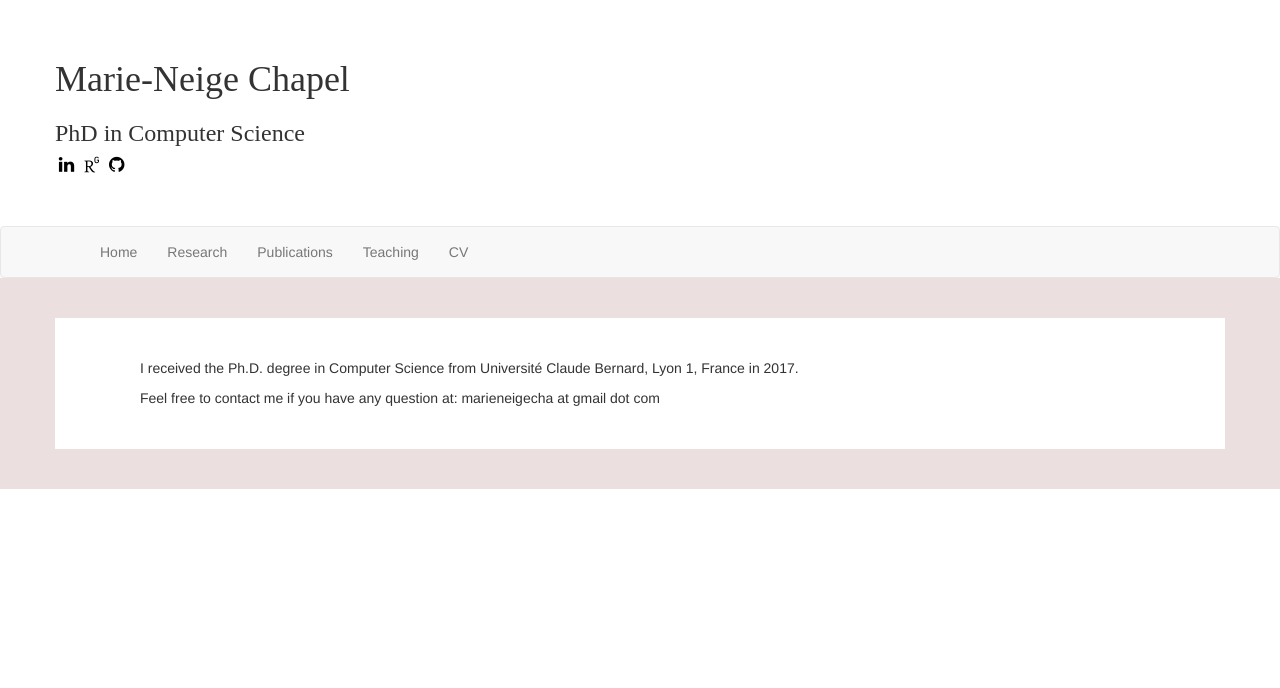
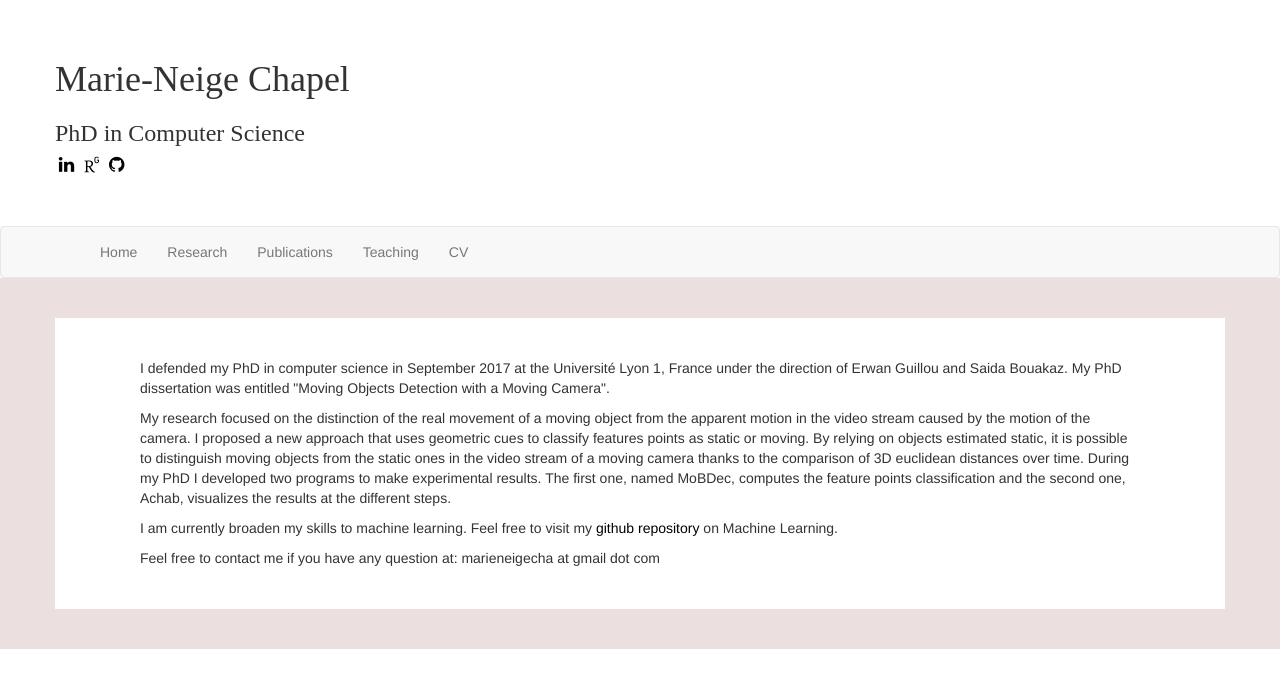
Before and after one commit to mnchapel/mnchapel.github.io, a Jekyll site: the page built from index.html, in a window 1280 px wide. Shown: the top 688 px of the page. Built offline with Jekyll 4.4.1, drawn with Linux system fonts in a browser that asks for light colours; some web fonts are replaced.

Commit message:
Update index.html

```diff
--- a/index.html
+++ b/index.html
@@ -4,6 +4,10 @@ title: Research
 permalink: /
 ---
 
-<p>I received the Ph.D. degree in Computer Science from Université Claude Bernard, Lyon 1, France in 2017.</p>
+<p>I defended my PhD in computer science in September 2017 at the Université Lyon 1, France under the direction of Erwan Guillou and Saida Bouakaz. My PhD dissertation was entitled "Moving Objects Detection with a Moving Camera".</p>
+
+<p>My research focused on the distinction of the real movement of a moving object from the apparent motion in the video stream caused by the motion of the camera. I proposed a new approach that uses geometric cues to classify features points as static or moving. By relying on objects estimated static, it is possible to distinguish moving objects from the static ones in the video stream of a moving camera thanks to the comparison of 3D euclidean distances over time. During my PhD I developed two programs to make experimental results. The first one, named MoBDec, computes the feature points classification and the second one, Achab, visualizes the results at the different steps.</p>
+
+<p>I am currently broaden my skills to machine learning. Feel free to visit my <a href="https://github.com/mnchapel/machine_learning">github repository</a> on Machine Learning.</p>
 
 Feel free to contact me if you have any question at: marieneigecha at gmail dot com
```
Also changed, not shown: README.md.
